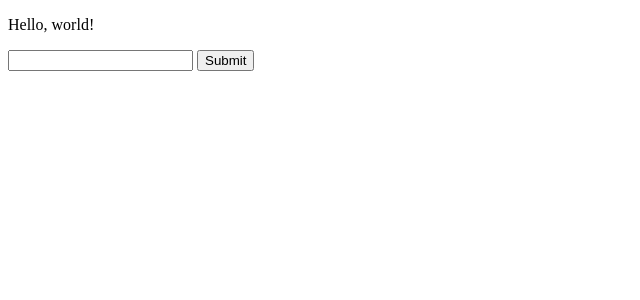
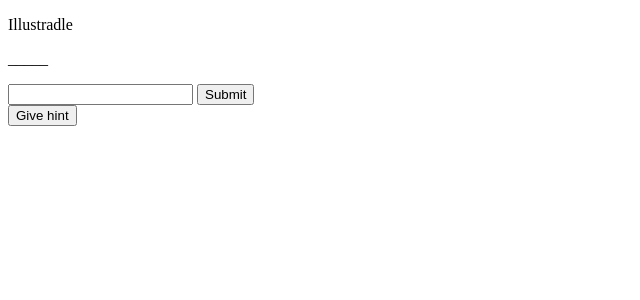
Before and after one commit to SaidHoja/illustradle, a Flask app: page / in a window 1280 px wide. Shown: the top 300 px of the page, without its empty margins (0-640 px from the left). Run offline with Flask 3, Linux system fonts and the light colour scheme.

Commit message:
Add templates

```diff
--- a/src/main.py
+++ b/src/main.py
@@ -1,24 +1,56 @@
-# import the Flask library
+import spacy
+
 from flask import Flask, render_template, request
 
-
-# Create the Flask instance and pass the Flask
-# constructor, the path of the correct module
+print("Initializing Flask...")
 app = Flask(__name__)
 
+print("Initializing spaCy...")
+nlp = spacy.load("en_core_web_lg")
 
-# Default route added using a decorator, for view function 'welcome'
-# We pass a simple string to the frontend browser
+category_of_the_day = "animals"
+word_of_the_day = "horse"
+word_of_the_day_nlp = nlp(word_of_the_day)
+
+
+def test_word(word: str) -> float:
+    return word_of_the_day_nlp.similarity(nlp(word))
+
+
+# Frontend routes
 @app.route("/")
 def welcome():
-    return render_template("index.html")
+    params = {"category": category_of_the_day, "letters": "_" * len(word_of_the_day)}
+    return render_template("pages/index.html", **params)
 
 
+# API routes
 @app.route("/api/guess", methods=["POST"])
 def guess():
-    return render_template("guess.html", guess=request.form["guess"])
+    user_guess = request.form["guess"]
+
+    similarity = test_word(request.form["guess"])
+
+    print(similarity)
+
+    params = {
+        "guess": request.form["guess"],
+        "similarity": round(similarity * 100, 2),
+    }
+    return render_template("responses/guess.html", **params)
 
 
-# Start with flask web app, with debug as True,# only if this is the starting page
+@app.route("/api/hint", methods=["GET"])
+def hint():
+    user_best_guess = request.args.get("best_guess")
+    # Do lookup on `user_guess` and find the next best one
+    better_guess = "pig"
+
+    params = {"guess": better_guess, "letters": "_o___"}
+    return render_template("responses/hint.html", **params)
+
+
+# Start with flask web app in debug mode
+# TODO: `argparse` for `debug` flag`
 if __name__ == "__main__":
     app.run(debug=True)
--- /dev/null
+++ b/src/templates/components/hint-button.html
@@ -0,0 +1,2 @@
+<button id="hint_button" hx-get="/api/hint?best_guess={{ letters }}">Give
+    hint</button>
--- /dev/null
+++ b/src/templates/components/known-letters.html
@@ -0,0 +1 @@
+<p id="known_letters" hx-swap-oob="#known_letters">{{ letters }}</p>
--- a/src/templates/guess.html
+++ /dev/null
@@ -1 +0,0 @@
-<p>Your guess was {{ guess }}</p>
--- a/src/templates/index.html
+++ b/src/templates/pages/index.html
@@ -1,12 +1,18 @@
-{% extends "base.html" %}
+{% extends "pages/base.html" %}
 {% block title %}Home{% endblock %}
 {% block body %}
 
-<p>Hello, world!</p>
+<p>Illustradle</p>
+
+{% include "components/known-letters.html" %}
+
+<ul id="previous_guesses"></ul>
 
 <form hx-post="/api/guess" hx-swap="beforebegin">
     <input id="guess" name="guess" />
     <button type="submit">Submit</button>
 </form>
 
+{% include "components/hint-button.html" %}
+
 {% endblock %}
--- /dev/null
+++ b/src/templates/responses/guess.html
@@ -0,0 +1,5 @@
+<ul hx-swap-oob="beforeend:#previous_guesses">
+    <li>
+        You guessed {{ guess }} ({{ similarity }}% similar)
+    </li>
+</ul>
--- /dev/null
+++ b/src/templates/responses/hint.html
@@ -0,0 +1,2 @@
+{% include "responses/guess.html" %}
+{% include "components/hint-button.html" %}
```
Also changed, not shown: src/templates/pages/base.html (renamed from src/templates/base.html).
